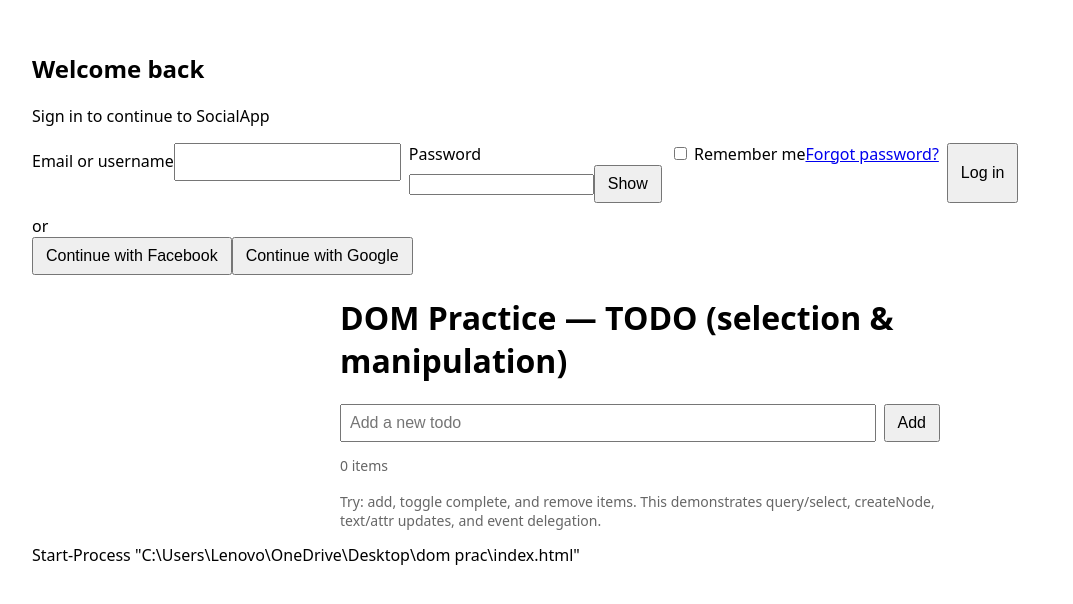
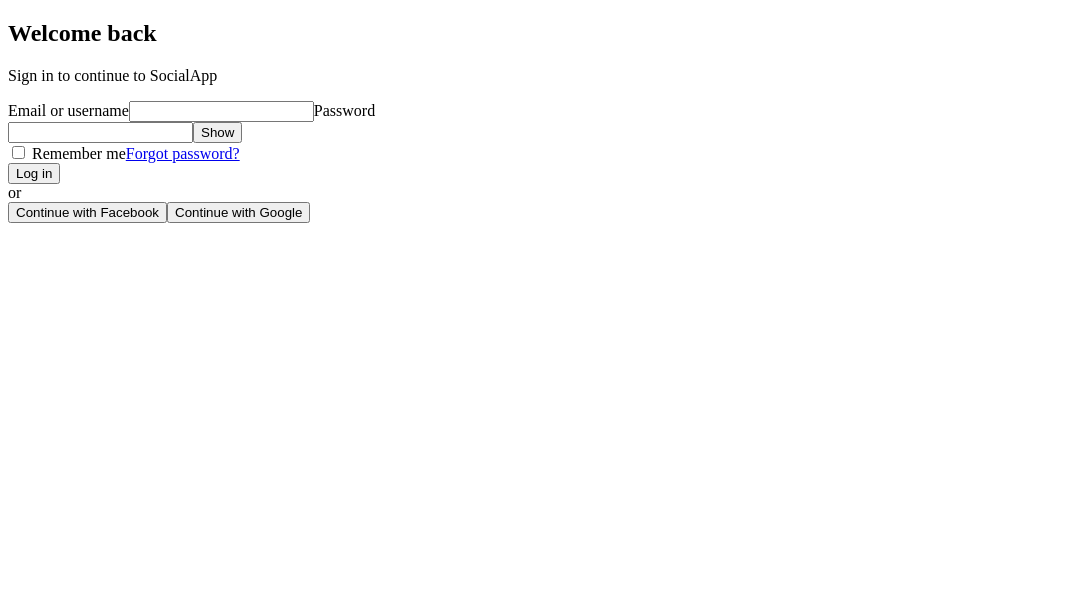
Before and after one commit to Talha-zulfiqar/talha-social-react, a React (Vite) app: page / in a window 1280 px wide. Shown: the top 604 px of the page, without its empty margins (0-1073 px from the left). Built offline with nearby package versions, Linux system fonts and the light colour scheme; the HTML template or start-up script is replaced by a standard one.

Commit message:
feat(ui): polish UI, add router, profile edit, posts & CI

```diff
--- a/index.html
+++ b/index.html
@@ -10,45 +10,3 @@
     <script type="module" src="/src/main.jsx"></script>
   </body>
 </html>
-<!doctype html>
-<html lang="en">
-  <head>
-    <meta charset="utf-8" />
-    <meta name="viewport" content="width=device-width,initial-scale=1" />
-    <title>DOM Practice — TODO</title>
-    <style>
-      body { font-family: system-ui, -apple-system, Segoe UI, Roboto, Arial; padding: 24px; }
-      .app { max-width: 600px; margin: 0 auto; }
-      form { display: flex; gap: 8px; margin-bottom: 12px; }
-      input[type="text"] { flex: 1; padding: 8px; font-size: 16px; }
-      button { padding: 8px 12px; font-size: 16px; }
-      ul { list-style: none; padding: 0; }
-      li { display: flex; align-items: center; gap: 8px; padding: 8px; border: 1px solid #eee; border-radius: 6px; margin-bottom: 8px; }
-      li .text { flex: 1; }
-      li.completed .text { text-decoration: line-through; color: #777; }
-      .controls { display: flex; gap: 6px; }
-      .muted { color: #666; font-size: 14px; }
-    </style>
-  </head>
-  <body>
-    <div class="app">
-      <h1>DOM Practice — TODO (selection & manipulation)</h1>
-
-      <form id="todoForm" aria-label="Add todo">
-        <input id="todoInput" type="text" placeholder="Add a new todo" required />
-        <button id="addBtn" type="submit">Add</button>
-      </form>
-
-      <div class="meta">
-        <span id="count" class="muted">0 items</span>
-      </div>
-
-      <ul id="todoList" aria-live="polite"></ul>
-
-      <p class="muted">Try: add, toggle complete, and remove items. This demonstrates query/select, createNode, text/attr updates, and event delegation.</p>
-    </div>
-
-    <script src="script.js"></script>
-  </body>
-</html>
-Start-Process "C:\Users\Lenovo\OneDrive\Desktop\dom prac\index.html"
--- a/login.css
+++ b/login.css
@@ -10,7 +10,8 @@ body{
   margin:0;
   font-family:Inter, system-ui, -apple-system, 'Segoe UI', Roboto, 'Helvetica Neue', Arial;
   color:#05314a;
-  background-image: url('https://images.unsplash.com/photo-1503264116251-35a269479413?auto=format&fit=crop&w=1600&q=80');
+  /* use local offline SVG background */
+  background-image: url('assets/bg.svg');
   background-size:cover;
   background-position:center;
   display:flex;
--- a/src/App.jsx
+++ b/src/App.jsx
@@ -1,6 +1,10 @@
 import React, { useEffect, useState } from 'react'
 import Login from './Login'
 import Welcome from './Welcome'
+import NavBar from './NavBar'
+import Feed from './Feed'
+import Profile from './Profile'
+import Connections from './Connections'
 
 export default function App(){
   const [route, setRoute] = useState(window.location.hash || '#/')
@@ -11,7 +15,27 @@ export default function App(){
     return ()=> window.removeEventListener('hashchange', onHash)
   },[])
 
-  // simple routing by hash
-  if (route === '#/welcome') return <Welcome />
-  return <Login />
+  // If logged out, show Login
+  const isLogged = !!sessionStorage.getItem('user')
+
+  // simple hash-based routing
+  function renderRoute(){
+    if (!isLogged) return <Login />
+    switch(route){
+      case '#/welcome': return <Welcome />
+      case '#/feed': return <Feed />
+      case '#/profile': return <Profile />
+      case '#/connections': return <Connections />
+      default: return <Feed />
+    }
+  }
+
+  return (
+    <>
+      {isLogged && <NavBar />}
+      <div className="wrap">
+        {renderRoute()}
+      </div>
+    </>
+  )
 }
--- /dev/null
+++ b/src/Connections.jsx
@@ -0,0 +1,20 @@
+import React from 'react'
+
+const connections = ['Alex', 'Mina', 'Sara', 'Omar']
+
+export default function Connections(){
+  return (
+    <section className="card">
+      <h2>Connections</h2>
+      <p className="muted">People you may know</p>
+      <ul style={{display:'grid',gridTemplateColumns:'repeat(auto-fit,minmax(160px,1fr))',gap:10,marginTop:12}}>
+        {connections.map((c,i)=> (
+          <li key={i} style={{padding:10,border:'1px solid #eef6ff',borderRadius:8}}>
+            <div style={{fontWeight:700}}>{c}</div>
+            <button style={{marginTop:8,padding:'6px 8px',borderRadius:6,border:'none',background:'var(--blue)',color:'#fff',cursor:'pointer'}}>Connect</button>
+          </li>
+        ))}
+      </ul>
+    </section>
+  )
+}
--- /dev/null
+++ b/src/Feed.jsx
@@ -0,0 +1,23 @@
+import React from 'react'
+
+const samplePosts = [
+  { id:1, author:'Alex', text:'Excited to share my latest project — built with React!'},
+  { id:2, author:'Mina', text:'Great article on frontend performance.'},
+  { id:3, author:'Talha', text:'Hello everyone — building a demo social app.'}
+]
+
+export default function Feed(){
+  return (
+    <section className="card">
+      <h2>Feed</h2>
+      <div style={{display:'grid',gap:12,marginTop:12}}>
+        {samplePosts.map(p => (
+          <article key={p.id} style={{padding:12,border:'1px solid #eef6ff',borderRadius:8}}>
+            <div style={{fontWeight:700,marginBottom:6}}>{p.author}</div>
+            <div>{p.text}</div>
+          </article>
+        ))}
+      </div>
+    </section>
+  )
+}
--- /dev/null
+++ b/src/NavBar.jsx
@@ -0,0 +1,22 @@
+import React from 'react'
+
+export default function NavBar(){
+  const user = sessionStorage.getItem('user') || 'User'
+
+  return (
+    <nav style={{position:'sticky',top:0,background:'rgba(255,255,255,0.9)',display:'flex',alignItems:'center',justifyContent:'space-between',padding:'10px 20px',boxShadow:'0 1px 6px rgba(0,0,0,0.06)'}}>
+      <div style={{display:'flex',alignItems:'center',gap:12}}>
+        <a href="#/feed" style={{fontWeight:700,color:'var(--blue)',textDecoration:'none'}}>Talha Social</a>
+        <a href="#/feed" style={{color:'#345',textDecoration:'none'}}>Feed</a>
+        <a href="#/profile" style={{color:'#345',textDecoration:'none'}}>Profile</a>
+        <a href="#/connections" style={{color:'#345',textDecoration:'none'}}>Connections</a>
+      </div>
+
+      <div style={{display:'flex',alignItems:'center',gap:10}}>
+        <span className="muted">{user}</span>
+        <a href="#/welcome" style={{color:'var(--blue)',textDecoration:'none'}}>Home</a>
+        <button onClick={()=>{ sessionStorage.removeItem('user'); window.location.hash='#/' }} style={{padding:'6px 10px',borderRadius:8,border:'1px solid #e6f1ff',background:'#fff',cursor:'pointer'}}>Logout</button>
+      </div>
+    </nav>
+  )
+}
--- /dev/null
+++ b/src/Profile.jsx
@@ -0,0 +1,24 @@
+import React from 'react'
+
+export default function Profile(){
+  const user = sessionStorage.getItem('user') || 'Talha'
+  const profile = {
+    title: 'Frontend Developer',
+    location: 'Lahore, Pakistan',
+    about: 'Building web experiences and learning React.'
+  }
+
+  return (
+    <section className="card">
+      <h2>{user}</h2>
+      <div className="subtitle">{profile.title} • {profile.location}</div>
+      <p style={{marginTop:12}}>{profile.about}</p>
+
+      <h3 style={{marginTop:16}}>Experience</h3>
+      <ul>
+        <li>Frontend Developer — Example Co (2023–present)</li>
+        <li>Intern — Startup (2022)</li>
+      </ul>
+    </section>
+  )
+}
--- a/src/styles.css
+++ b/src/styles.css
@@ -8,7 +8,8 @@ body{
   margin:0;
   font-family:Inter, system-ui, -apple-system, 'Segoe UI', Roboto, 'Helvetica Neue', Arial;
   color:#05314a;
-  background-image: url('https://images.unsplash.com/photo-1503264116251-35a269479413?auto=format&fit=crop&w=1600&q=80');
+  /* local offline background */
+  background-image: url('/assets/bg.svg');
   background-size:cover;
   background-position:center;
   display:flex;
```
Also changed, not shown: assets/bg.svg (added).
